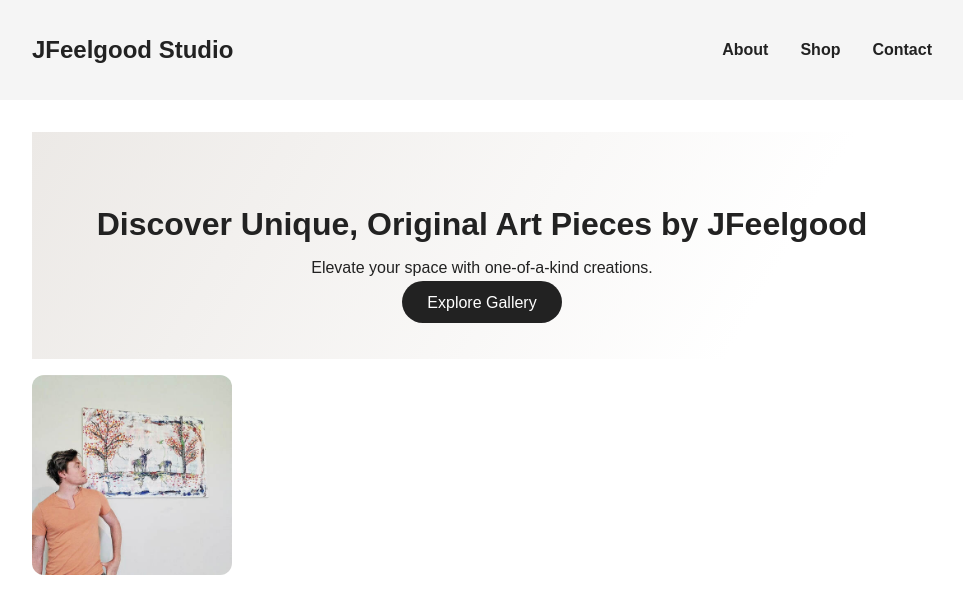
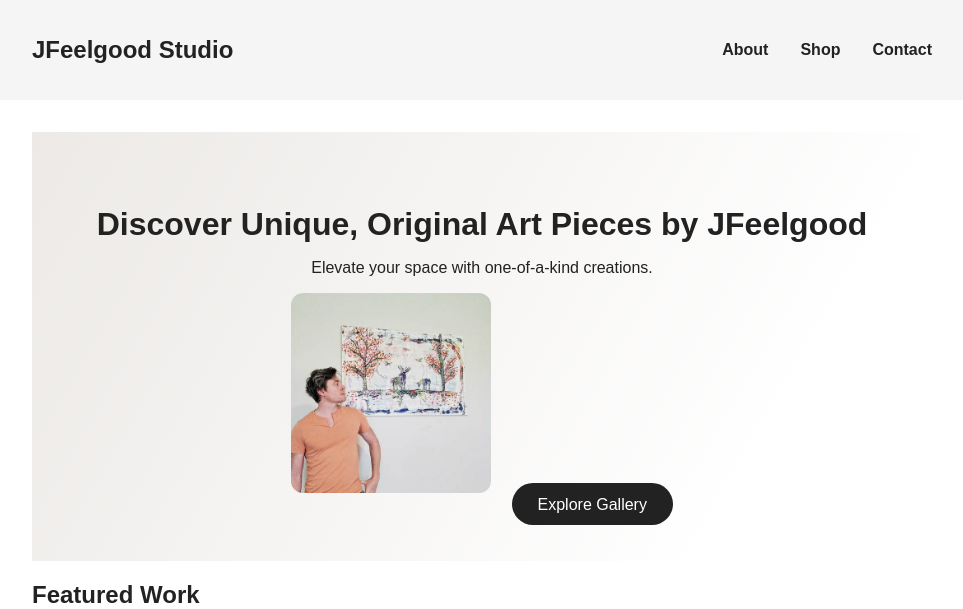
Before and after one commit to JFeelgoodOfficial/JFeelgood, a Jekyll site: the page built from index.md, in a window 1280 px wide. Shown: the top 609 px of the page, without its empty margins (158-1121 px from the left). Built offline with Jekyll 4.4.1, drawn with Linux system fonts in a browser that asks for light colours; grey boxes are pictures that could not be loaded.

Commit message:
Update index.md

```diff
--- a/index.md
+++ b/index.md
@@ -6,10 +6,11 @@ title: Home
 <div class="hero-banner">
   <h2>Discover Unique, Original Art Pieces by JFeelgood</h2>
   <p>Elevate your space with one-of-a-kind creations.</p>
+  <img src="assets/images/JFeelgood_portrait2.jpg" alt="Portrait_of_JFeelgood_01" style="max-width:200px;border-radius:12px;float:center;margin:0 1em 1em 0;" />
   <a class="cta-button" href="/shop">Explore Gallery</a>
 </div>
 
-<img src="assets/images/JFeelgood_portrait2.jpg" alt="Portrait_of_JFeelgood_01" style="max-width:200px;border-radius:12px;float:center;margin:0 1em 1em 0;" />
+
 
 
 ## Featured Work
```
